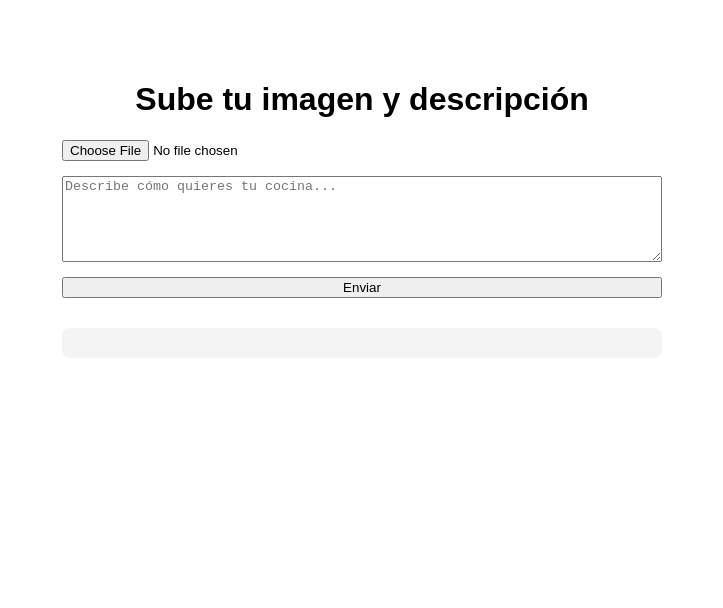
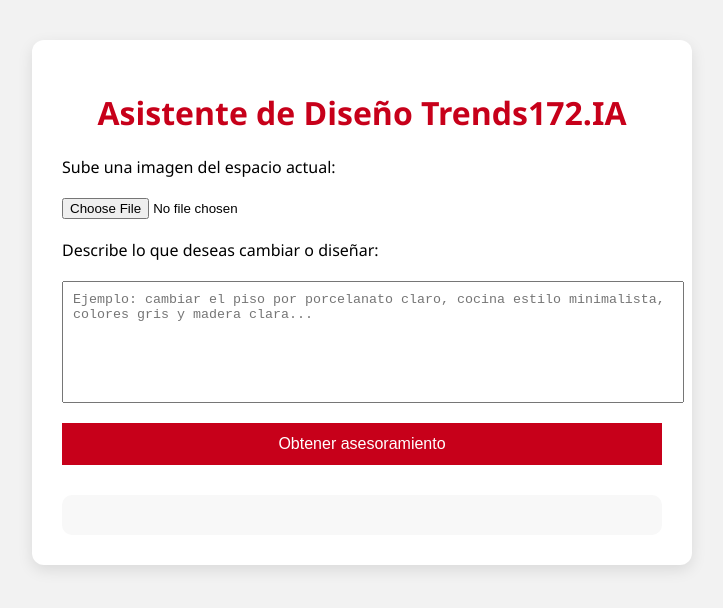
Before and after one commit to Guntherdrb/trends172.ia, a website: page frontend/index.html in a window 1280 px wide. Shown: the whole page, without its empty margins (278-1001 px from the left). Drawn offline with Linux system fonts and the light colour scheme.

```diff
--- a/frontend/index.html
+++ b/frontend/index.html
@@ -2,49 +2,82 @@
 <html lang="es">
 <head>
   <meta charset="UTF-8" />
-  <meta name="viewport" content="width=device-width, initial-scale=1.0"/>
-  <title>Asesoramiento de Cocina con IA</title>
+  <meta name="viewport" content="width=device-width, initial-scale=1.0" />
+  <title>Asistente Trends172.IA</title>
   <style>
     body {
-      font-family: Arial, sans-serif;
+      font-family: 'Segoe UI', sans-serif;
+      background-color: #f2f2f2;
+      display: flex;
+      flex-direction: column;
+      align-items: center;
+      margin: 0;
+    }
+    .contenedor {
+      background: #fff;
+      padding: 30px;
+      border-radius: 12px;
+      box-shadow: 0 5px 15px rgba(0,0,0,0.1);
       max-width: 600px;
-      margin: 40px auto;
-      padding: 20px;
+      width: 100%;
+      margin-top: 40px;
     }
-
     h1 {
+      color: #c7001a;
       text-align: center;
     }
-
-    form {
-      display: flex;
-      flex-direction: column;
-      gap: 15px;
+    label, textarea, input[type="file"] {
+      display: block;
+      width: 100%;
+      margin-top: 20px;
     }
-
     textarea {
-      resize: vertical;
-      min-height: 80px;
+      height: 100px;
+      resize: none;
+      padding: 10px;
     }
-
-    #resultado {
+    button {
+      background-color: #c7001a;
+      color: white;
+      border: none;
+      padding: 12px;
+      width: 100%;
+      margin-top: 20px;
+      cursor: pointer;
+      font-size: 16px;
+    }
+    .resultado {
       margin-top: 30px;
-      background: #f4f4f4;
-      padding: 15px;
+      background-color: #f8f8f8;
+      padding: 20px;
+      border-radius: 10px;
+    }
+    .pregunta-herrajes {
+      background-color: #444;
+      color: white;
+      padding: 10px;
       border-radius: 8px;
+      text-align: center;
+      margin-top: 15px;
+      cursor: pointer;
     }
   </style>
 </head>
 <body>
-  <h1>Sube tu imagen y descripción</h1>
+  <div class="contenedor">
+    <h1>Asistente de Diseño Trends172.IA</h1>
+    <form id="formulario">
+      <label>Sube una imagen del espacio actual:</label>
+      <input type="file" name="imagen" accept="image/*" required />
 
-  <form id="formulario" enctype="multipart/form-data">
-    <input type="file" name="imagen" required />
-    <textarea name="descripcion" placeholder="Describe cómo quieres tu cocina..." required></textarea>
-    <button type="submit">Enviar</button>
-  </form>
+      <label>Describe lo que deseas cambiar o diseñar:</label>
+      <textarea name="descripcion" placeholder="Ejemplo: cambiar el piso por porcelanato claro, cocina estilo minimalista, colores gris y madera clara..." required></textarea>
 
-  <div id="resultado"></div>
+      <button type="submit">Obtener asesoramiento</button>
+    </form>
+
+    <div class="resultado" id="resultado"></div>
+  </div>
 
   <script>
     const form = document.getElementById('formulario');
@@ -52,21 +85,31 @@
 
     form.addEventListener('submit', async (e) => {
       e.preventDefault();
+      resultado.innerHTML = '⏳ Procesando tu solicitud...';
 
       const formData = new FormData(form);
 
       try {
-        const response = await fetch('https://trends172-ia.onrender.com/api/asesoramiento', {
+        const response = await fetch('https://trends172-backend.onrender.com/api/asesoramiento', {
           method: 'POST',
           body: formData
         });
 
-        if (!response.ok) {
-          throw new Error("Error en la respuesta del servidor");
-        }
-
         const data = await response.json();
 
         resultado.innerHTML = `
-          <h2>Productos sugeridos:</h2>
-          ${data.productos
+          <h3>🔑 Recomendación:</h3>
+          <p>${data.recomendacion}</p>
+          <h3>🖼️ Imagen generada:</h3>
+          <img src="${data.imagen}" alt="Diseño generado por IA" style="width:100%; border-radius:10px;" />
+          <div class="pregunta-herrajes" onclick="alert('Aquí se conectará con el asistente de herrajes.')">
+            ¿Te gustaría saber qué herrajes necesitas para fabricar este mobiliario?
+          </div>
+        `;
+      } catch (error) {
+        resultado.innerHTML = '❌ Hubo un error al obtener el asesoramiento. Intenta nuevamente.';
+      }
+    });
+  </script>
+</body>
+</html>
--- a/package.json
+++ b/package.json
@@ -17,8 +17,10 @@
   "license": "MIT",
   "dependencies": {
     "cors": "^2.8.5",
-    "express": "^4.18.2",
-    "multer": "^1.4.5-lts.1"
+    "dotenv": "^16.4.7",
+    "express": "^4.21.2",
+    "multer": "^1.4.5-lts.1",
+    "openai": "^4.91.1"
   },
   "devDependencies": {
     "nodemon": "^3.1.9"
```
Also changed, not shown: backend/index.js (+58 -32 lines), 1 other file.
